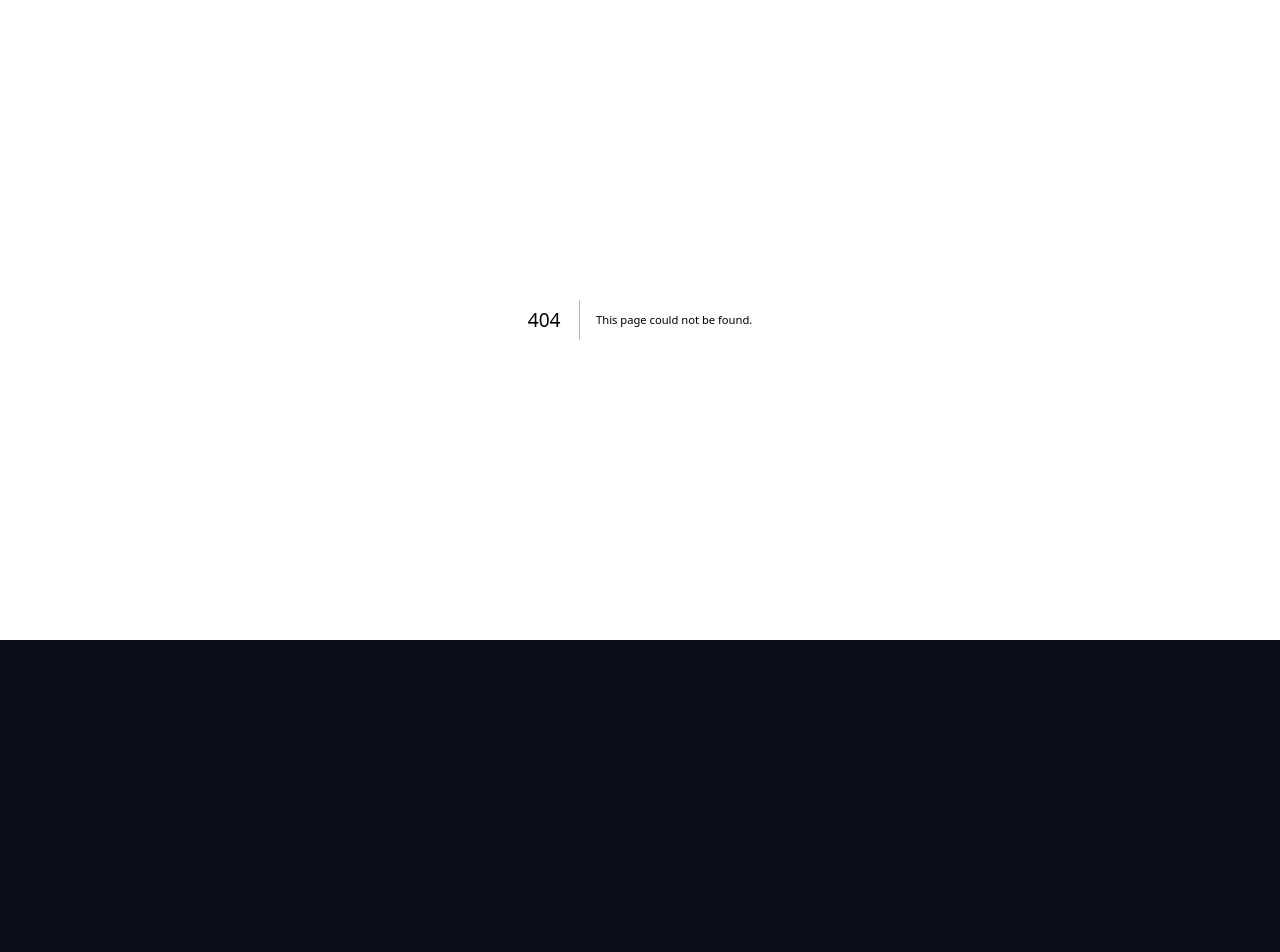
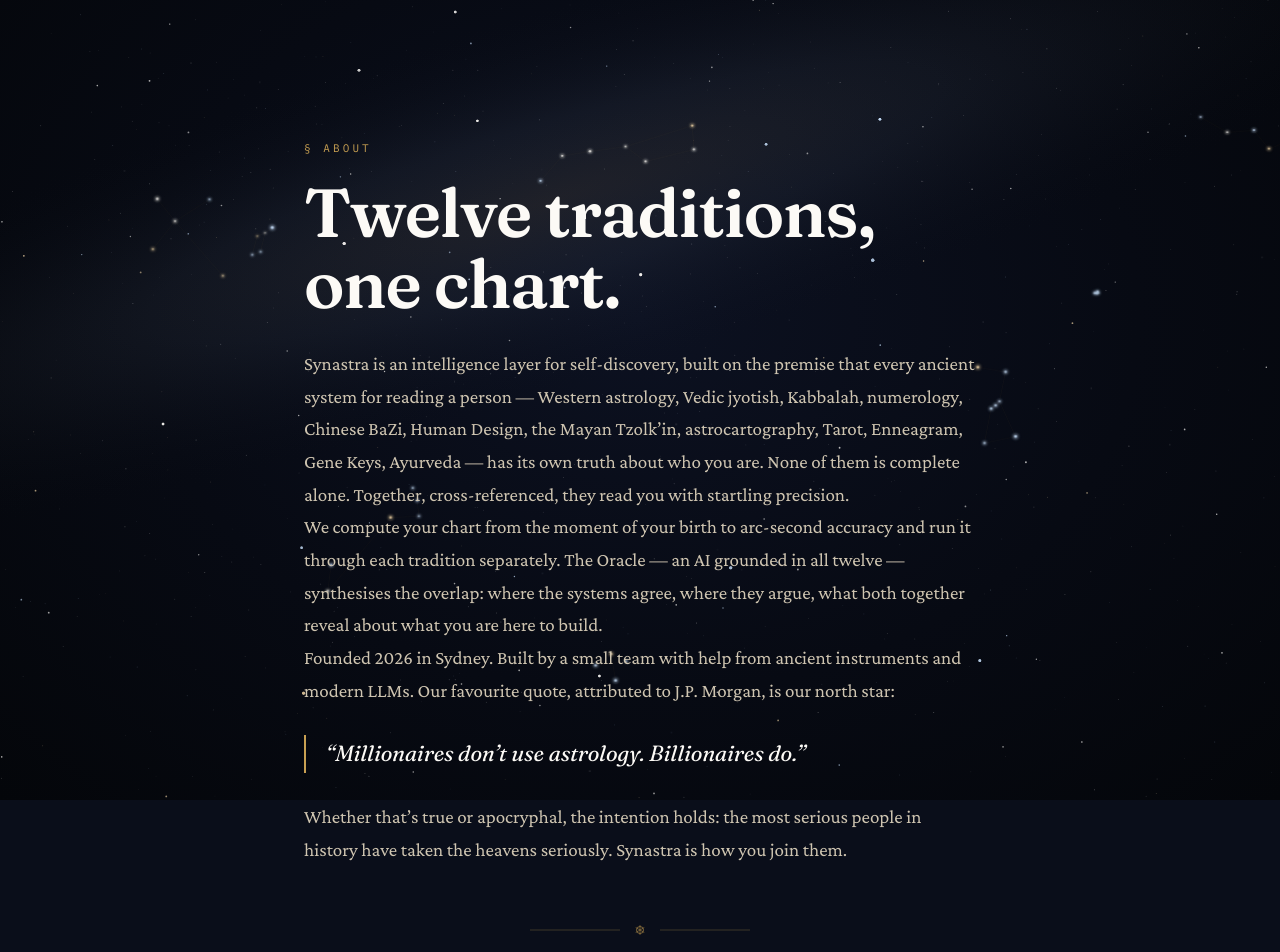
Before and after one commit to Kaye999/synastra, a Next.js app: page /about in a window 1280 px wide. Before the commit this address had no page. Shown: the top 952 px of the page. Before the commit the page ends 800 px from the top, so only its background shows below. Built offline with nearby package versions, Linux system fonts and the light colour scheme.

Commit message:
Fix: demo chart 404 (middleware was blocking ?demo=1), input-blocking zoom:0.8 removed, missing /about /privacy /terms stub pages added

```diff
--- /dev/null
+++ b/src/app/(marketing)/about/page.tsx
@@ -0,0 +1,101 @@
+import Link from 'next/link';
+import Starfield from '@/components/Starfield';
+import Ornament from '@/components/Ornament';
+
+export const metadata = {
+  title: 'About · Synastra',
+  description: 'Synastra — personal intelligence across twelve ancient systems.',
+};
+
+export default function AboutPage() {
+  return (
+    <main style={{ position: 'relative', minHeight: '100vh', overflow: 'hidden' }}>
+      <Starfield />
+      <article
+        style={{
+          position: 'relative',
+          zIndex: 1,
+          maxWidth: 720,
+          margin: '0 auto',
+          padding: '140px 24px 120px',
+        }}
+      >
+        <div className="mk-eyebrow" style={{ marginBottom: 20 }}>§ About</div>
+        <h1
+          style={{
+            fontFamily: "'Fraunces', serif",
+            fontVariationSettings: '"opsz" 144',
+            fontSize: 'clamp(44px, 6vw, 68px)',
+            fontWeight: 600,
+            letterSpacing: '-0.02em',
+            lineHeight: 1.05,
+            margin: '0 0 28px',
+          }}
+        >
+          Twelve traditions, one chart.
+        </h1>
+        <div
+          style={{
+            fontFamily: "'Crimson Pro', serif",
+            fontSize: 19,
+            color: 'var(--ink-dim)',
+            lineHeight: 1.72,
+          }}
+        >
+          <p>
+            Synastra is an intelligence layer for self-discovery, built on the
+            premise that every ancient system for reading a person — Western
+            astrology, Vedic jyotish, Kabbalah, numerology, Chinese BaZi, Human
+            Design, the Mayan Tzolk&rsquo;in, astrocartography, Tarot,
+            Enneagram, Gene Keys, Ayurveda — has its own truth about who you
+            are. None of them is complete alone. Together, cross-referenced,
+            they read you with startling precision.
+          </p>
+          <p>
+            We compute your chart from the moment of your birth to
+            arc-second accuracy and run it through each tradition separately.
+            The Oracle — an AI grounded in all twelve — synthesises the
+            overlap: where the systems agree, where they argue, what both
+            together reveal about what you are here to build.
+          </p>
+          <p>
+            Founded 2026 in Sydney. Built by a small team with help from
+            ancient instruments and modern LLMs. Our favourite quote,
+            attributed to J.P. Morgan, is our north star:
+          </p>
+          <blockquote
+            style={{
+              fontFamily: "'Fraunces', serif",
+              fontStyle: 'italic',
+              fontSize: 22,
+              borderLeft: '2px solid var(--brass)',
+              paddingLeft: 20,
+              margin: '28px 0',
+              color: 'var(--ink)',
+            }}
+          >
+            &ldquo;Millionaires don&rsquo;t use astrology. Billionaires do.&rdquo;
+          </blockquote>
+          <p>
+            Whether that&rsquo;s true or apocryphal, the intention holds: the
+            most serious people in history have taken the heavens seriously.
+            Synastra is how you join them.
+          </p>
+        </div>
+
+        <Ornament kind="rule" style={{ marginTop: 56, marginBottom: 32 }} />
+        <div
+          style={{
+            display: 'flex',
+            gap: 16,
+            justifyContent: 'center',
+            flexWrap: 'wrap',
+          }}
+        >
+          <Link href="/" className="mk-page-nav-btn">← Home</Link>
+          <Link href="/pricing" className="mk-page-nav-btn mk-page-nav-btn-primary">See pricing →</Link>
+        </div>
+      </article>
+    </main>
+  );
+}
--- /dev/null
+++ b/src/app/(marketing)/privacy/page.tsx
@@ -0,0 +1,67 @@
+import Link from 'next/link';
+import Starfield from '@/components/Starfield';
+
+export const metadata = {
+  title: 'Privacy · Synastra',
+};
+
+export default function PrivacyPage() {
+  return (
+    <main style={{ position: 'relative', minHeight: '100vh', overflow: 'hidden' }}>
+      <Starfield />
+      <article
+        style={{
+          position: 'relative',
+          zIndex: 1,
+          maxWidth: 720,
+          margin: '0 auto',
+          padding: '140px 24px 120px',
+          fontFamily: "'Crimson Pro', serif",
+          color: 'var(--ink-dim)',
+          lineHeight: 1.72,
+        }}
+      >
+        <div className="mk-eyebrow" style={{ marginBottom: 20 }}>§ Privacy</div>
+        <h1
+          style={{
+            fontFamily: "'Fraunces', serif",
+            fontSize: 'clamp(40px, 5vw, 56px)',
+            fontWeight: 600,
+            letterSpacing: '-0.02em',
+            margin: '0 0 28px',
+            color: 'var(--ink)',
+          }}
+        >
+          Privacy policy.
+        </h1>
+        <p>Last updated: 22 April 2026.</p>
+        <h2 style={{ fontFamily: "'Fraunces', serif", fontSize: 24, color: 'var(--ink)', marginTop: 32 }}>What we collect</h2>
+        <p>
+          Your birth data (name, date, time, place) to compute your chart. Your email to create an account.
+          Payment data is handled by Stripe — we never see your card. AI chat messages are stored to remember
+          context; you can delete your account at any time.
+        </p>
+        <h2 style={{ fontFamily: "'Fraunces', serif", fontSize: 24, color: 'var(--ink)', marginTop: 32 }}>How we use it</h2>
+        <p>
+          Only to run Synastra. We don&rsquo;t sell data. We don&rsquo;t advertise to you. We don&rsquo;t share
+          your chart with third parties beyond our infrastructure providers (Clerk for auth, Supabase for
+          storage, Anthropic for AI, Stripe for billing, Resend for email).
+        </p>
+        <h2 style={{ fontFamily: "'Fraunces', serif", fontSize: 24, color: 'var(--ink)', marginTop: 32 }}>Your rights</h2>
+        <p>
+          You can export, edit, or delete your data at any time from Settings. Email
+          <a href="mailto:ethankay2307@gmail.com" style={{ color: 'var(--brass)' }}> ethankay2307@gmail.com</a>
+          {' '}for any privacy questions.
+        </p>
+        <p style={{ marginTop: 48, fontSize: 14, color: 'var(--ink-faint)' }}>
+          This is a stub policy. A full GDPR/CCPA-compliant version will ship before live payments launch.
+        </p>
+
+        <div style={{ display: 'flex', gap: 16, justifyContent: 'center', marginTop: 56, flexWrap: 'wrap' }}>
+          <Link href="/" className="mk-page-nav-btn">← Home</Link>
+          <Link href="/terms" className="mk-page-nav-btn mk-page-nav-btn-primary">Terms →</Link>
+        </div>
+      </article>
+    </main>
+  );
+}
--- /dev/null
+++ b/src/app/(marketing)/terms/page.tsx
@@ -0,0 +1,72 @@
+import Link from 'next/link';
+import Starfield from '@/components/Starfield';
+
+export const metadata = {
+  title: 'Terms · Synastra',
+};
+
+export default function TermsPage() {
+  return (
+    <main style={{ position: 'relative', minHeight: '100vh', overflow: 'hidden' }}>
+      <Starfield />
+      <article
+        style={{
+          position: 'relative',
+          zIndex: 1,
+          maxWidth: 720,
+          margin: '0 auto',
+          padding: '140px 24px 120px',
+          fontFamily: "'Crimson Pro', serif",
+          color: 'var(--ink-dim)',
+          lineHeight: 1.72,
+        }}
+      >
+        <div className="mk-eyebrow" style={{ marginBottom: 20 }}>§ Terms</div>
+        <h1
+          style={{
+            fontFamily: "'Fraunces', serif",
+            fontSize: 'clamp(40px, 5vw, 56px)',
+            fontWeight: 600,
+            letterSpacing: '-0.02em',
+            margin: '0 0 28px',
+            color: 'var(--ink)',
+          }}
+        >
+          Terms of service.
+        </h1>
+        <p>Last updated: 22 April 2026.</p>
+        <h2 style={{ fontFamily: "'Fraunces', serif", fontSize: 24, color: 'var(--ink)', marginTop: 32 }}>The short version</h2>
+        <p>
+          Synastra provides personal chart readings across twelve esoteric traditions and an AI oracle grounded
+          in your chart. Readings are for self-reflection and entertainment. Nothing on Synastra constitutes
+          medical, legal, financial, or psychiatric advice.
+        </p>
+        <h2 style={{ fontFamily: "'Fraunces', serif", fontSize: 24, color: 'var(--ink)', marginTop: 32 }}>Subscriptions</h2>
+        <p>
+          Monthly and annual plans auto-renew unless cancelled. Cancel anytime in Settings — access continues
+          to the end of your billing period. Refunds are handled case-by-case: email us within 14 days of
+          purchase.
+        </p>
+        <h2 style={{ fontFamily: "'Fraunces', serif", fontSize: 24, color: 'var(--ink)', marginTop: 32 }}>Acceptable use</h2>
+        <p>
+          Don&rsquo;t use Synastra to harm others. Don&rsquo;t scrape or redistribute our readings. Don&rsquo;t
+          impersonate someone whose chart you don&rsquo;t have permission to cast.
+        </p>
+        <h2 style={{ fontFamily: "'Fraunces', serif", fontSize: 24, color: 'var(--ink)', marginTop: 32 }}>Limitation of liability</h2>
+        <p>
+          Synastra is provided as-is. We make no guarantees about the accuracy of astrological computations or
+          AI interpretations. We&rsquo;re not liable for decisions made based on readings.
+        </p>
+        <p style={{ marginTop: 48, fontSize: 14, color: 'var(--ink-faint)' }}>
+          This is a stub ToS. A full jurisdiction-specific version will ship before live payments launch.
+          Contact: <a href="mailto:ethankay2307@gmail.com" style={{ color: 'var(--brass)' }}>ethankay2307@gmail.com</a>.
+        </p>
+
+        <div style={{ display: 'flex', gap: 16, justifyContent: 'center', marginTop: 56, flexWrap: 'wrap' }}>
+          <Link href="/" className="mk-page-nav-btn">← Home</Link>
+          <Link href="/privacy" className="mk-page-nav-btn mk-page-nav-btn-primary">Privacy →</Link>
+        </div>
+      </article>
+    </main>
+  );
+}
--- a/src/app/globals.css
+++ b/src/app/globals.css
@@ -112,8 +112,8 @@
 
 * { box-sizing: border-box; }
 html, body { background: var(--bg-base); color: var(--ink); }
-html { zoom: 0.8; }
-@supports (-moz-appearance: none) { html { zoom: unset; font-size: 12.8px; } body { transform-origin: top left; } }
+/* zoom: 0.8 removed — was intermittently blocking input focus on Safari.
+   If global scale is needed, reduce component sizes individually. */
 
 /* ─── Page-nav buttons (footer of pricing, how-it-works) ────────────── */
 .mk-page-nav-btn {
--- a/src/middleware.ts
+++ b/src/middleware.ts
@@ -6,7 +6,12 @@
   '/api/chat(.*)',
 ]);
 
+// /chart?demo=1 must remain public (no auth) — it's the anonymous demo.
+// /api/ayurveda, /api/enneagram, /api/profile handle their own Clerk auth.
 export default clerkMiddleware(async (auth, req) => {
+  const url = new URL(req.url);
+  const isDemo = url.pathname.startsWith('/chart') && url.searchParams.get('demo') === '1';
+  if (isDemo) return;
   if (isProtectedRoute(req)) {
     await auth.protect();
   }
```
